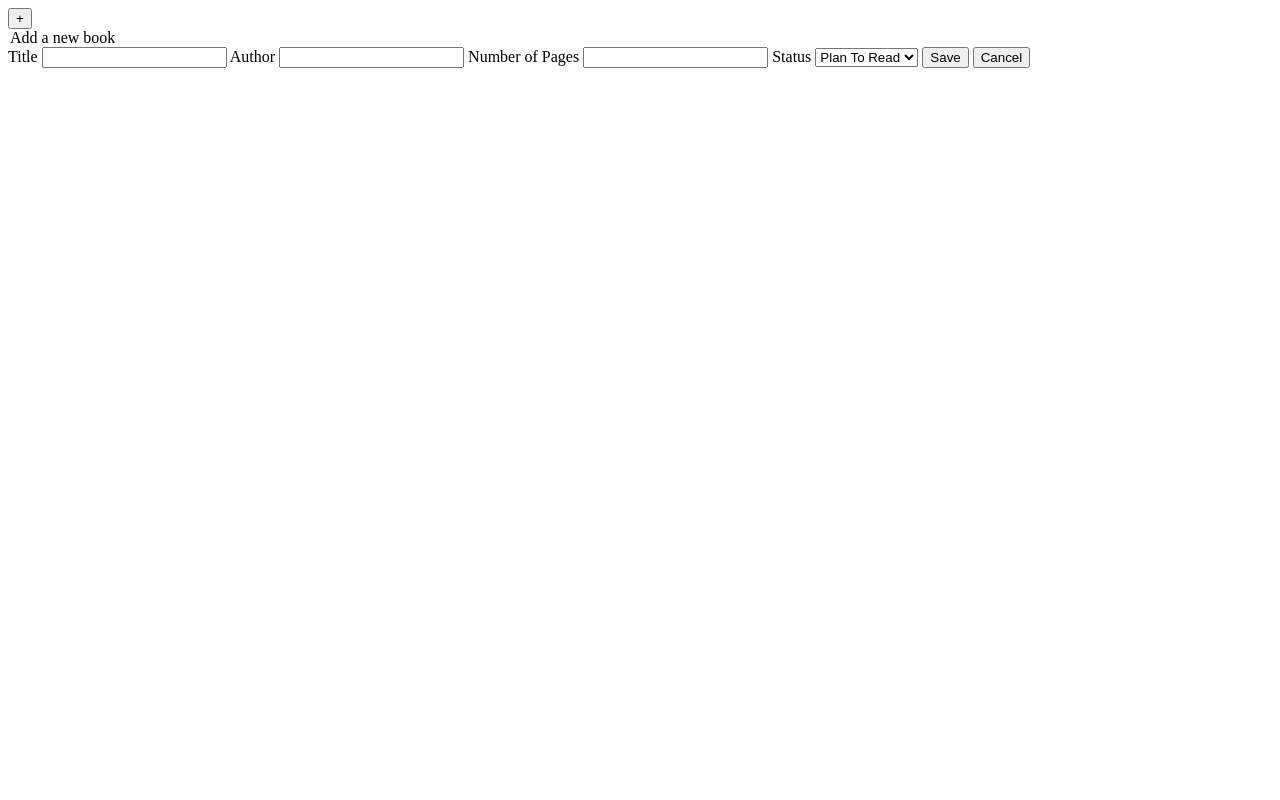
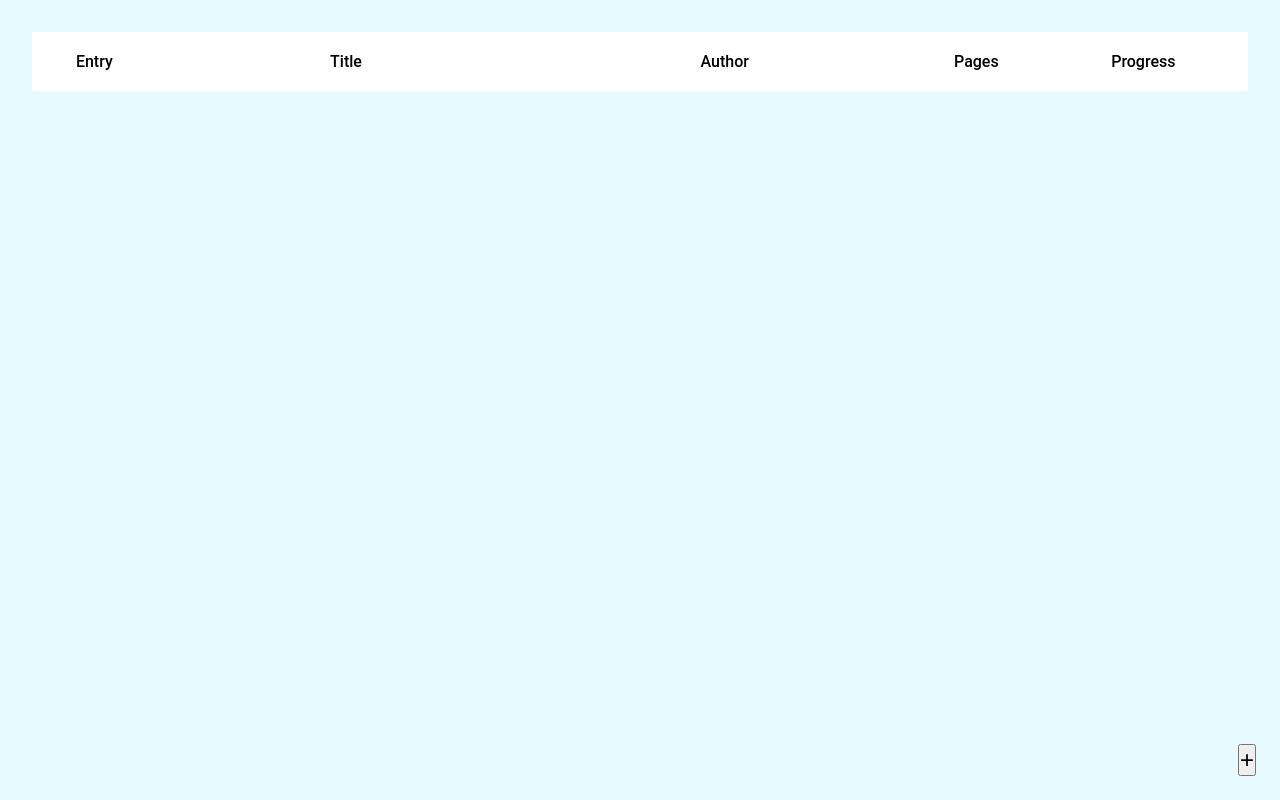
Before and after one commit to jylmarcus/Library, a plain HTML site: page index.html in a window 1280 px wide. Drawn offline with Linux system fonts and the light colour scheme.

Commit message:
Updated preliminary styling for library

```diff
--- a/index.html
+++ b/index.html
@@ -9,10 +9,18 @@
     <script src="script.js" defer></script>
 </head>
 <body>
-    <div class="library">
-
+    <div class="libraryWrapper">
+        <div class="library">
+            <div class="libraryHeader">
+                <p>Entry</p>
+                <p class="title">Title</p>
+                <p class="author">Author</p>
+                <p>Pages</p>
+                <p class="progress">Progress</p>
+            </div>
+        </div>
     </div>
-    <button>+</button>
+    <button class="formPopup">+</button>
     <form action="#" onsubmit="addBookToLibrary();return false" id="newBook">
         <legend>Add a new book</legend>
         <label for="title">Title</label>
--- a/script.js
+++ b/script.js
@@ -20,6 +20,7 @@ function renderBook(object){
     const author = document.createElement('p');
     const pages = document.createElement('p');
     const read = document.createElement('p');
+    const library = document.getElementsByClassName('library');
     book.setAttribute('class', 'book');
     title.setAttribute('class', 'title');
     author.setAttribute('class', 'author');
@@ -43,7 +44,7 @@ function renderBook(object){
     book.appendChild(author);
     book.appendChild(pages);
     book.appendChild(read);
-    libraryWrapper.appendChild(book);
+    library.appendChild(book);
 }
 
 function addBookToLibrary() {
--- a/style.css
+++ b/style.css
@@ -0,0 +1,57 @@
+* {
+    margin: 0;
+    padding: 0;
+}
+
+body{
+    background-color: #e6faff;
+    font-family: Roboto,-apple-system,BlinkMacSystemFont,Segoe UI,Oxygen,Ubuntu,Cantarell,Fira Sans,Droid Sans,Helvetica Neue,sans-serif;
+}
+
+.formPopup{
+    position: absolute;
+    font-size: 24px;
+    bottom: 3vh;
+    right: 3vh;
+}
+
+.libraryWrapper{
+    display: flex;
+    justify-content: center;
+    align-content: center;
+    margin: 2rem;
+    background-color: white;
+
+}
+
+.library{
+    display: grid;
+    grid-auto-rows: auto;
+    gap: 1rem;
+    flex: 1;
+}
+
+.libraryHeader{
+    display: flex;
+    justify-content: space-between;
+    font-weight: 500;
+    color: 92,114,138;
+}
+
+.libraryHeader>p{
+    flex: 1;
+    padding: 20px;
+    text-align: center;
+}
+
+.libraryHeader>.title, .libraryHeader>.author{
+    flex: 4;
+}
+
+.libraryHeader>.progress{
+    flex: 2;
+}
+
+#newBook{
+    visibility: hidden;
+}
```
